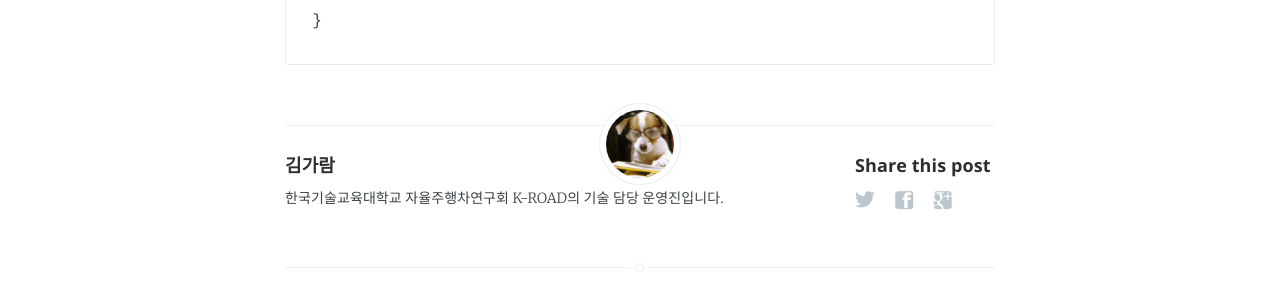
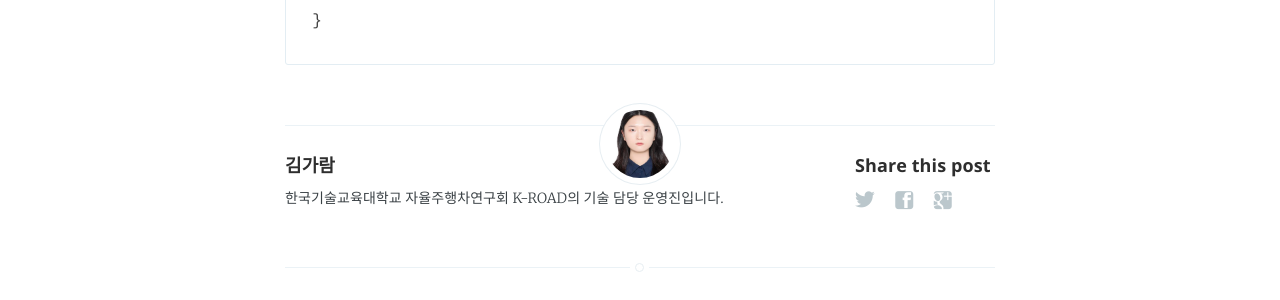
Before and after one commit to garamkim83/garam-jekyll-test.github.io, a Jekyll site: the page built from _posts/2024-02-05-test-post.md, in a window 1280 px wide. Shown: the part 1421-1721 px from the top of the page. Built offline with Jekyll 4.4.1, drawn with Linux system fonts in a browser that asks for light colours; nearby versions of some CDN libraries.

Commit message:
증명 사진진 업데이트

```diff
--- a/_data/authors.yml
+++ b/_data/authors.yml
@@ -9,7 +9,7 @@ garamkim:                                                     # 이름+성, 소
   github_url_full: https://github.com/garamkim83/             # 깃허브 주소(https 포함)
   github_url: github.com/garamkim83                           # 깃허브 주소(간략)\
   bio: 한국기술교육대학교 자율주행차연구회 K-ROAD의 기술 담당 운영진입니다. # 자기소개
-  assets: assets/images/dog_with_glasses.png                  # 프로필 사진
+  assets: assets/images/id/garam_id_pic.png               # 프로필 사진
 
 
 
```
Also changed, not shown: assets/images/id/garam_id_pic.png (added).
